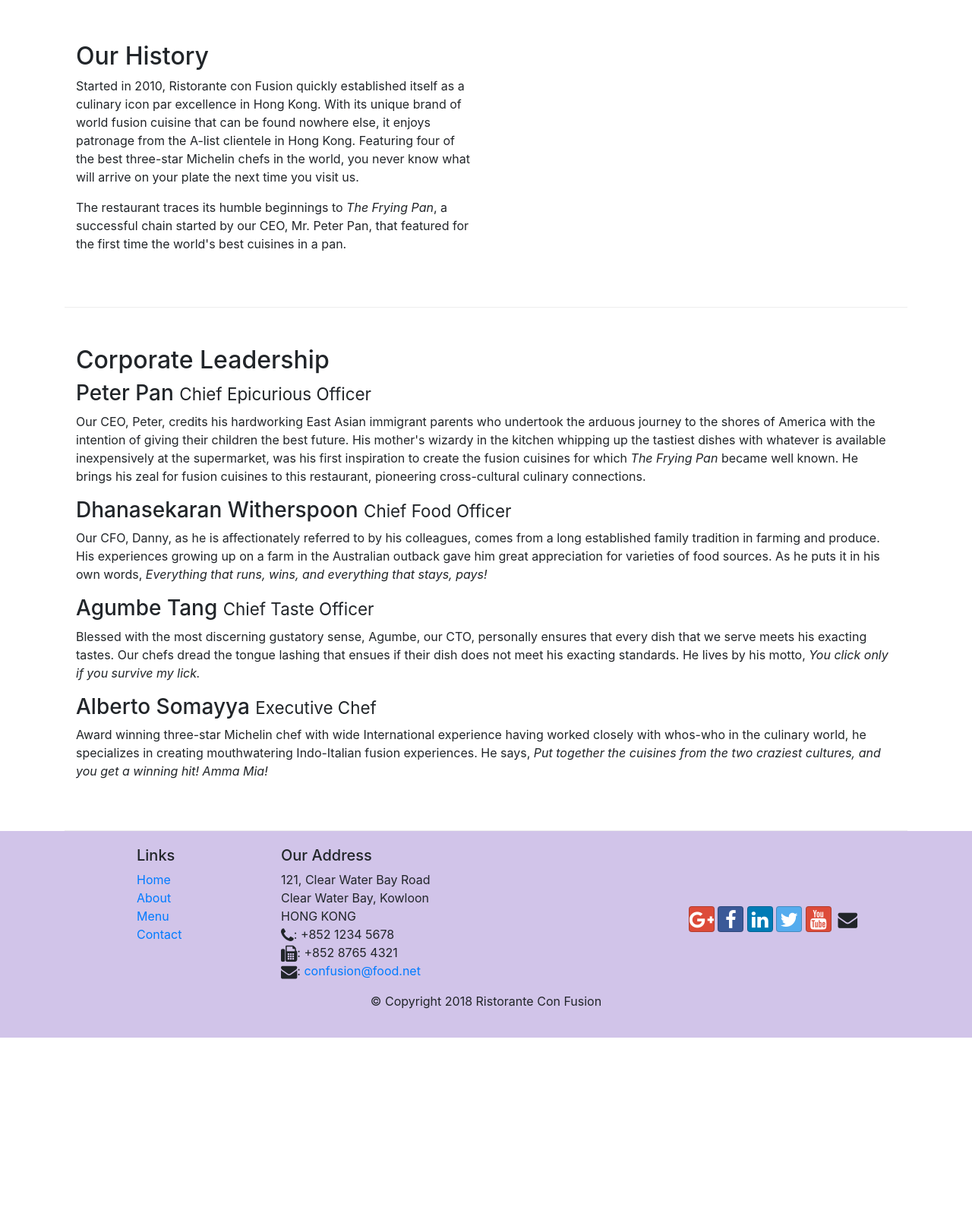
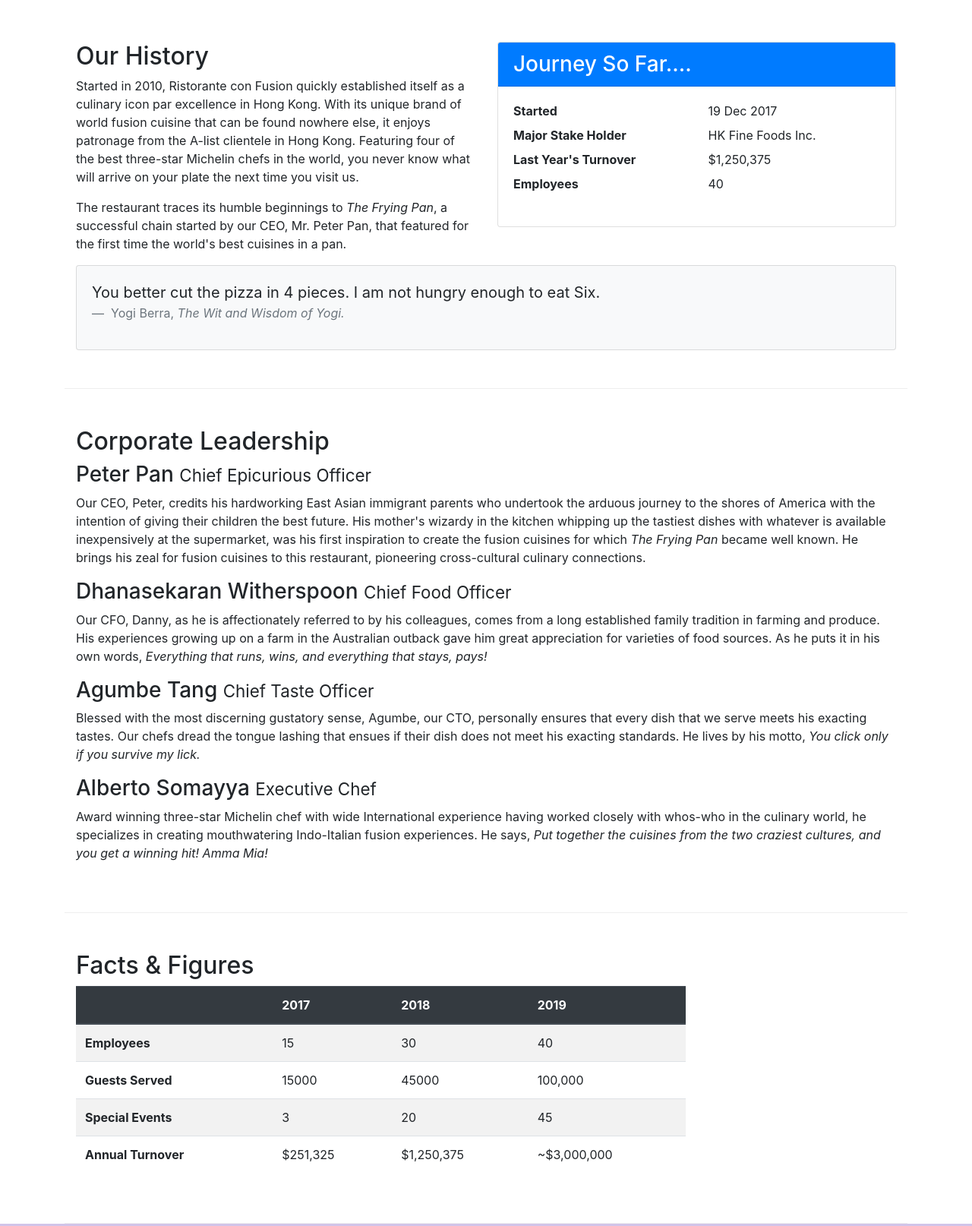
Before and after one commit to jaimittal1998/Not_Boring_Repo, a website: page aboutus.html in a window 1280 px wide. Shown: the part 460-2074 px from the top of the page at 76% size. Before the commit the page ends 1826 px from the top, so only its background shows below. Drawn offline with nearby package versions, Linux system fonts and the light colour scheme.

Commit message:
Added Images and Updated info (#15)

```diff
--- a/aboutus.html
+++ b/aboutus.html
@@ -22,7 +22,7 @@
             <button class="navbar-toggler" type="button" data-toggle="collapse" data-target="#Navbar">
                 <span class="navbar-toggler-icon"></span>
             </button>
-            <a class="navbar-brand mr-auto" href="./index.html">Ristorante Con Fusion</a>
+            <a class="navbar-brand mr-auto" href="./index.html"><img src="img/logo.png" height="30" width="41"></a>
             <div class="collapse navbar-collapse" id="Navbar">
 
                  <ul class="navbar-nav mr-auto">
@@ -42,7 +42,8 @@
                     <h1>Ristorante con Fusion</h1>
                     <p>We take inspiration from the World's best cuisines, and create a unique fusion experience. Our lipsmacking creations will tickle your culinary senses!</p>
                 </div>
-                <div class="col-12 col-sm">
+                <div class="col-12 col-sm align-self-center">
+                    <img src="img/logo.png" class="img-fluid" alt="">
                 </div>
             </div>
         </div>
@@ -66,7 +67,32 @@
                 <p>Started in 2010, Ristorante con Fusion quickly established itself as a culinary icon par excellence in Hong Kong. With its unique brand of world fusion cuisine that can be found nowhere else, it enjoys patronage from the A-list clientele in Hong Kong.  Featuring four of the best three-star Michelin chefs in the world, you never know what will arrive on your plate the next time you visit us.</p>
                 <p>The restaurant traces its humble beginnings to <em>The Frying Pan</em>, a successful chain started by our CEO, Mr. Peter Pan, that featured for the first time the world's best cuisines in a pan.</p>
             </div>
-            <div>
+            <div class="col-sm">
+                <div class="card">
+                    <h3 class="card-header bg-primary text-white">Journey So Far....</h3>
+                    <div class="card-body">
+                        <dl class="row">
+                            <dt class="col-6">Started</dt>
+                            <dd class="col-6">19 Dec 2017</dd>
+                            <dt class="col-6">Major Stake Holder</dt>
+                            <dd class="col-6">HK Fine Foods Inc.</dd>
+                            <dt class="col-6">Last Year's Turnover</dt>
+                            <dd class="col-6">$1,250,375</dd>
+                            <dt class="col-6">Employees</dt>
+                            <dd class="col-6">40</dd>
+                        </dl>
+                    </div>
+                </div>
+            </div>
+            <div class="col-12">
+                <div class="card card-body bg-light">
+                    <blockquote class="blockquote">
+                        <p class="mb-0">You better cut the pizza in 4 pieces. I am not hungry enough to eat Six.</p>
+                        <footer class="blockquote-footer">
+                            Yogi Berra, <cite title="Source Title">The Wit and Wisdom of Yogi.</cite>
+                        </footer>
+                    </blockquote>
+                </div>
             </div>
         </div>
 
@@ -83,6 +109,53 @@
                 <h3>Alberto Somayya <small>Executive Chef</small></h3>
                 <p class="d-none d-sm-block">Award winning three-star Michelin chef with wide International experience having worked closely with whos-who in the culinary world, he specializes in creating mouthwatering Indo-Italian fusion experiences. He says, <em>Put together the cuisines from the two craziest cultures, and you get a winning hit! Amma Mia!</em></p>
             </div>
+       </div>
+       <div class="row row-content">
+           <div class="col-12 col-sm-9">
+               <h2>Facts &amp; Figures</h2>
+               <div class="table-responsive">
+                    <table class="table table-striped">
+                        <thead class="thead-dark">
+                            <tr>
+                                <th>&nbsp;</th>
+                                <th>2017</th>
+                                <th>2018</th>
+                                <th>2019</th>
+                            </tr>
+                        </thead>
+                        <tbody>
+                            <tr>
+                                <th>Employees</th>
+                                <td>15</td>
+                                <td>30</td>
+                                <td>40</td>
+                            </tr>
+                            <tr>
+                                <th>Guests Served</th>
+                                <td>15000</td>
+                                <td>45000</td>
+                                <td>100,000</td>
+                            </tr>
+                            <tr>
+                                <th>Special Events</th>
+                                <td>3</td>
+                                <td>20</td>
+                                <td>45</td>
+                            </tr>
+                            <tr>
+                                <th>Annual Turnover</th>
+                                <td>$251,325</td>
+                                <td>$1,250,375</td>
+                                <td>~$3,000,000</td>
+                            </tr>
+                        </tbody>
+                    </table>
+                </div>
+
+           </div>
+           <div class="col-12 col-sm-3">
+
+           </div>
        </div>
 
     </div>
```
Also changed, not shown: contactus.html (+3 -2 lines), index.html (+20 -7 lines), img/alberto.png (added), img/buffet.png (added), img/logo.png (added), img/uthappizza.png (added), 1 other file.
